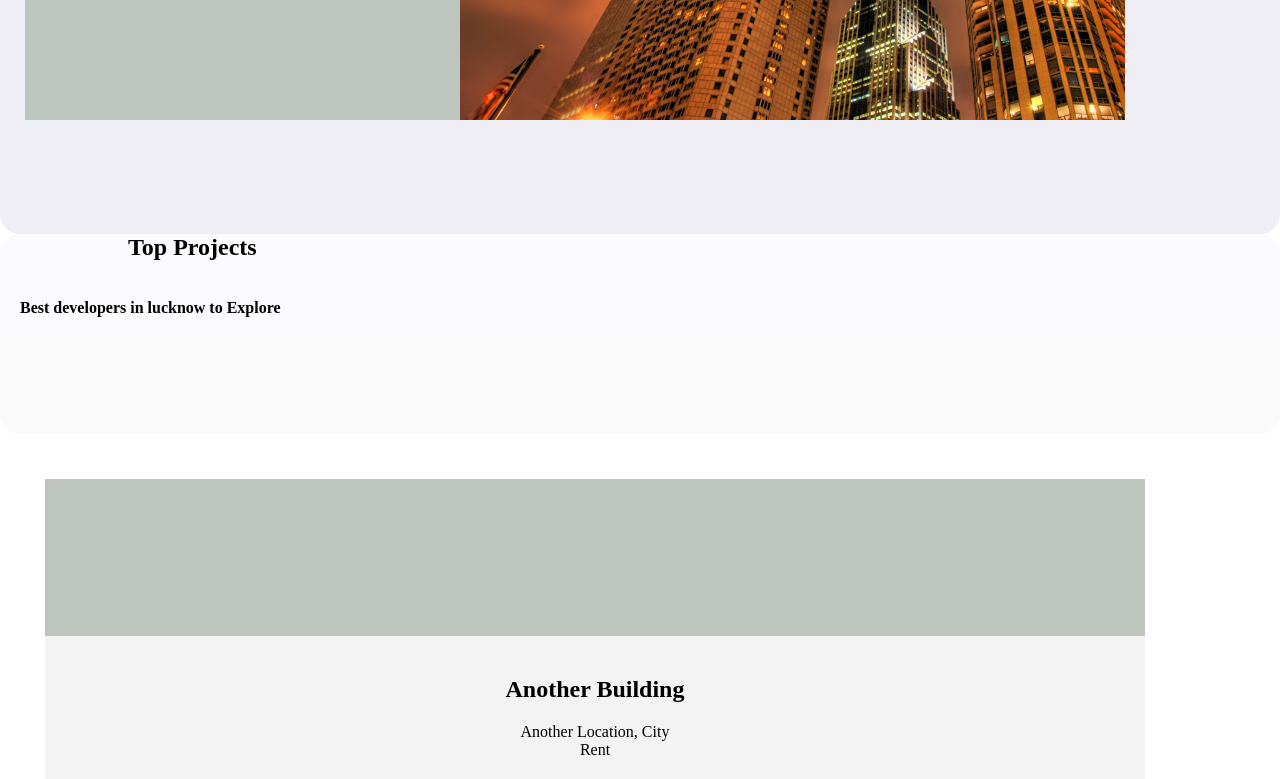
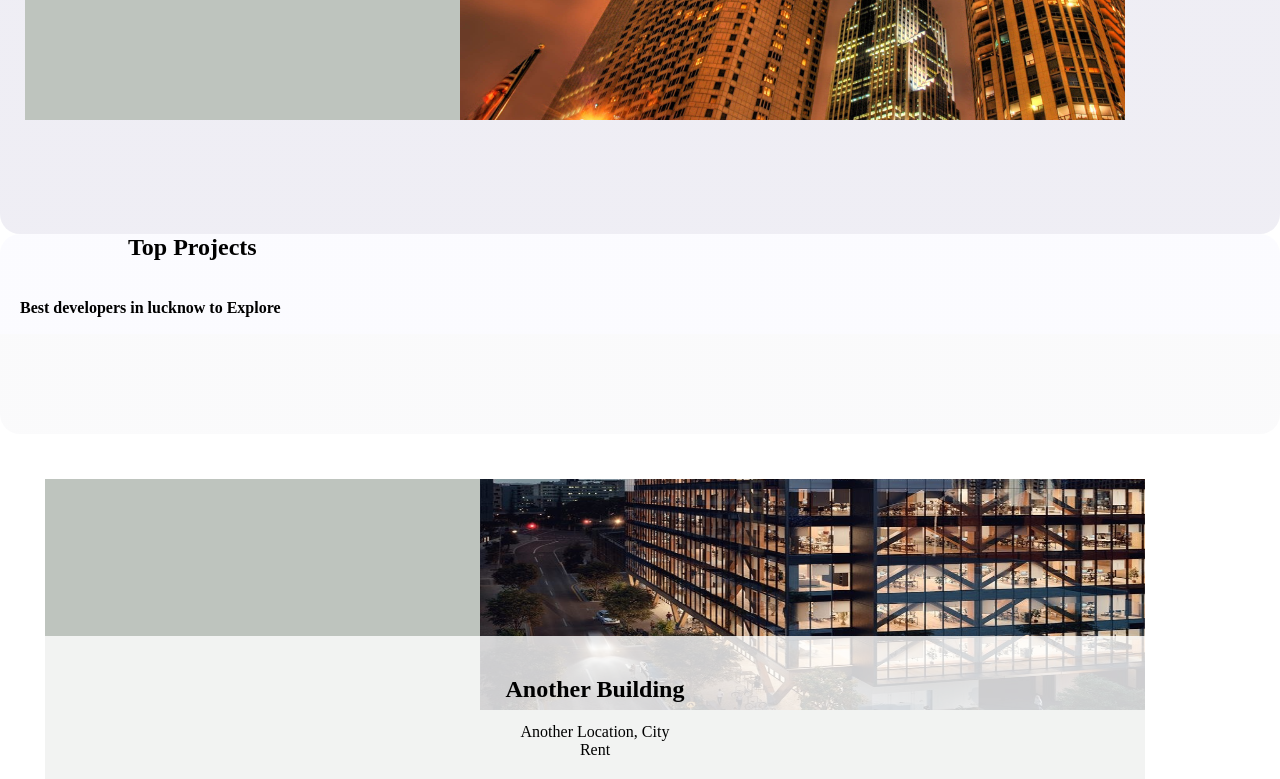
Before and after one commit to vikasraja1/House.com, a plain HTML site: page index.html in a window 1280 px wide. Shown: the part 1126-1905 px from the top of the page. Drawn offline with nearby package versions, Linux system fonts and the light colour scheme.

Commit message:
Update index.html

```diff
--- a/index.html
+++ b/index.html
@@ -76,7 +76,7 @@
             <h2> In Spotlight</h2> <br>
             <h5>    Find your best place to live with us    </h5>
 
-            <img src="./ OIP (1).jpeg" > <br>
+            <img src="./ o.jpeg" > <br>
 
 
         </div>
@@ -144,7 +144,7 @@
 
                     <div class="buildings-container">
                         <div class="building">
-                            <img src="./1802071.JPG" alt="Building 1">
+                            <img src="./p.JPG" alt="Building 1">
                             <div class="building-content">
                                 <h2>E Square Aspire</h2>
                                 <p>Gomti Nagar Extension, Lucknow</p>
@@ -153,7 +153,7 @@
                         </div>
 
                         <div class="building">
-                            <img src="./R (3).jpeg" alt="Building 2">
+                            <img src="./r.jpeg" alt="Building 2">
                             <div class="building-content">
                                 <h2>Another Building</h2>
                                 <p>Another Location, City</p>
```
